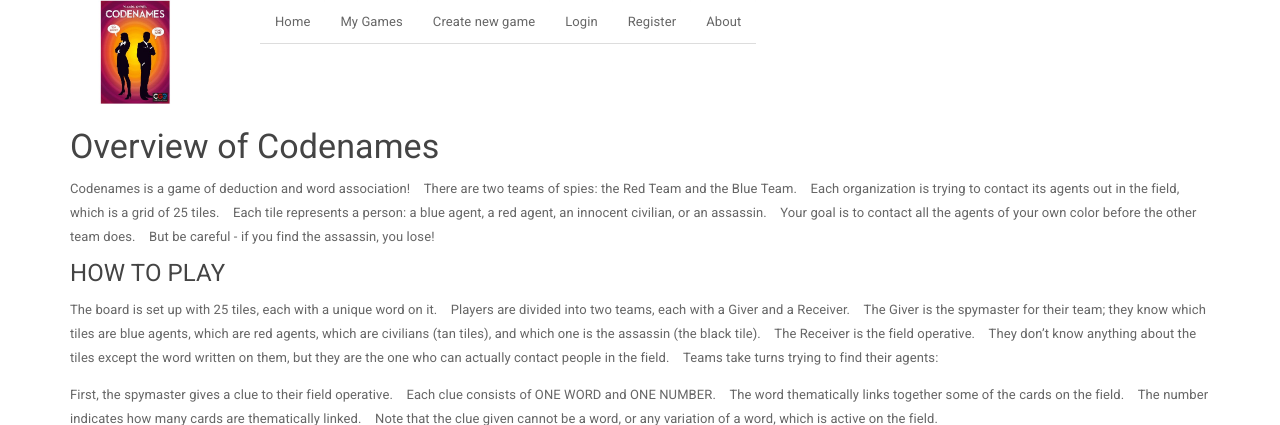
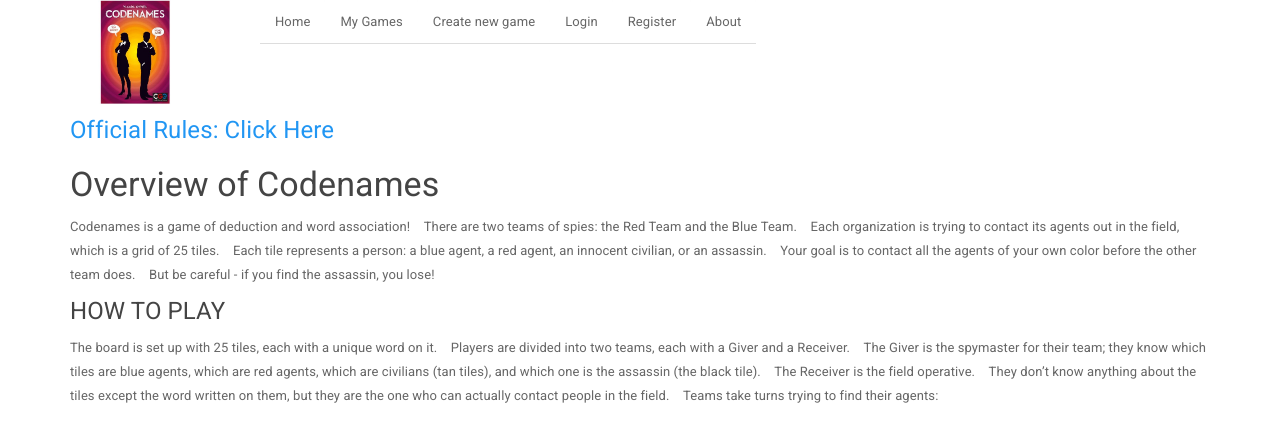
Before and after one commit to scottstanie/codenames, a Django app: page /about/ in a window 1280 px wide. Shown: the top 425 px of the page. Run offline with Django 3.2, Linux system fonts and the light colour scheme; data that the repository does not hold is empty; some libraries are stand-ins or nearby versions.

Commit message:
add official rules

```diff
--- a/codenames/templates/codenames/about.html
+++ b/codenames/templates/codenames/about.html
@@ -3,6 +3,7 @@
 {% block body %}
 
 <div class="container">
+  <h4> <a href="http://czechgames.com/files/rules/codenames-rules-en.pdf">Official Rules: Click Here</a> </h4>
 <h3>Overview of Codenames</h3>
 Codenames is a game of deduction and word association!  There are two teams of spies: the Red Team and the Blue Team.  Each organization is trying to contact its agents out in the field, which is a grid of 25 tiles.  Each tile represents a person: a blue agent, a red agent, an innocent civilian, or an assassin.  Your goal is to contact all the agents of your own color before the other team does.  But be careful - if you find the assassin, you lose!
 
```
